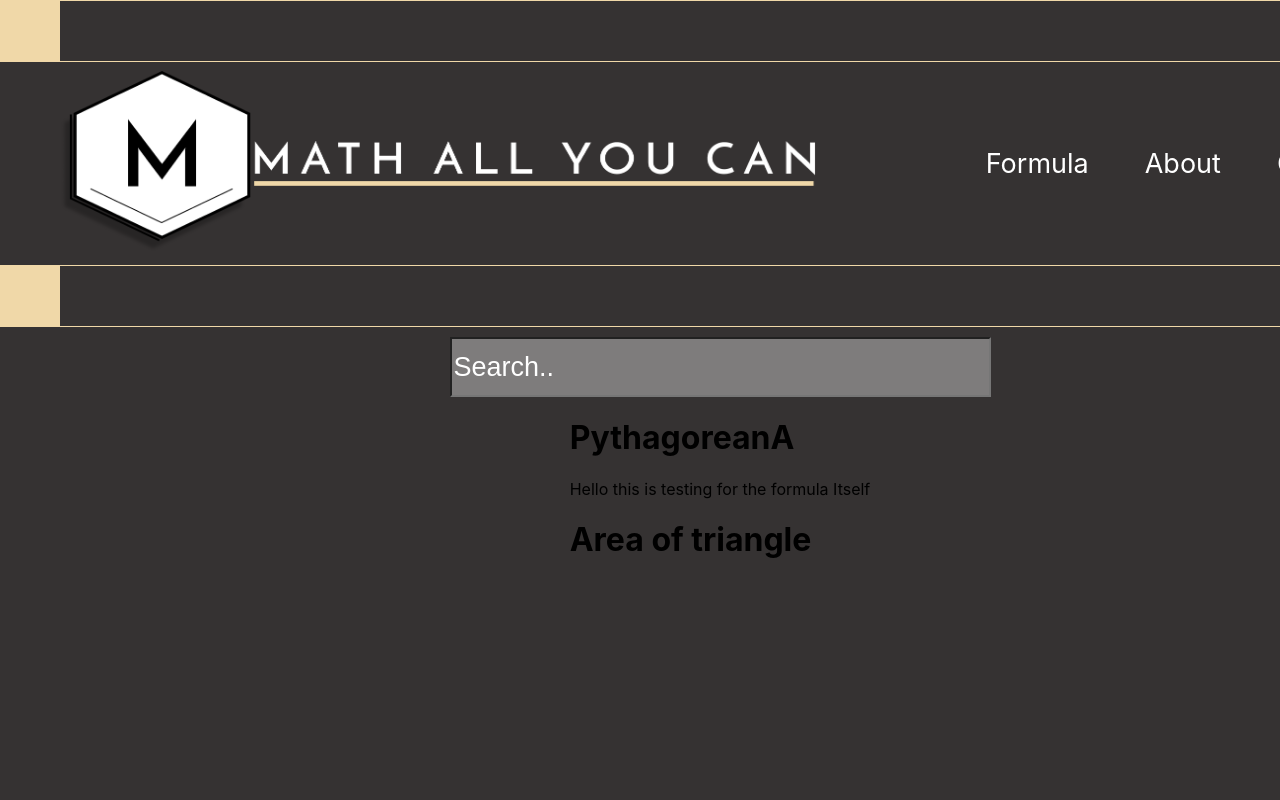
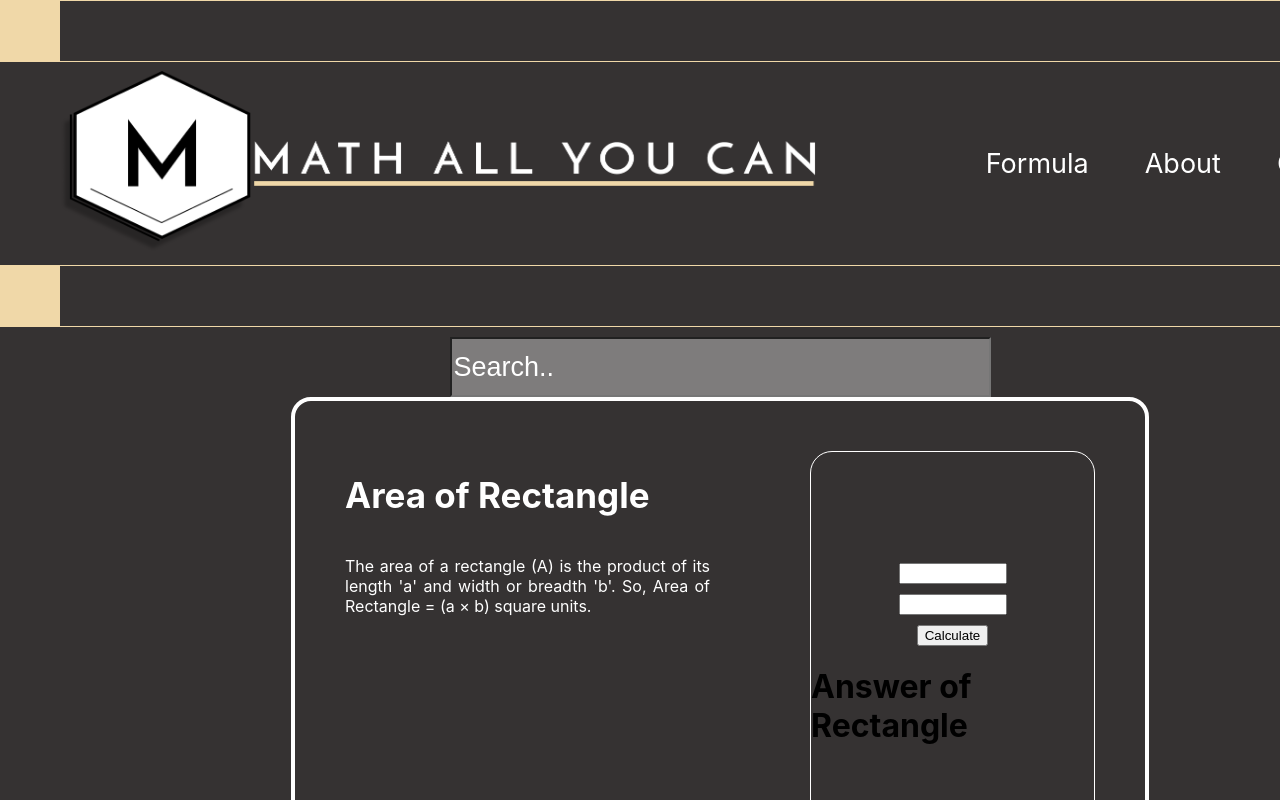
Before and after one commit to lexus654/MathAllYouCan, a React (Create React App) app: page / in a window 1280 px wide. Shown: the top 800 px of the page. Built offline with nearby package versions, Linux system fonts and the light colour scheme.

Commit message:
initial program done

```diff
--- /dev/null
+++ b/src/components/formula/AreaRectangle.js
@@ -0,0 +1,57 @@
+import styled from "styled-components";
+import React, { useState } from "react";
+
+const FormulaDiv = styled.div`
+  display: flex;
+  flex-direction: column;
+  width: 100%;
+  height: 100%;
+  justify-content: center;
+  align-items: center;
+`;
+const Input = styled.input`
+  ::placeholder {
+    color: black;
+  }
+  width: 100px;
+  margin-bottom: 10px;
+`;
+const AreaRectangle = (props) => {
+  let lenghtParameter = 0;
+  let widthParameter = 0;
+
+  const [lenght, setLenght] = useState("");
+  const [width, setWidth] = useState("");
+  const [area, setArea] = useState("Answer of Rectangle");
+  const VariableA = function (event) {
+    setLenght(event.target.value);
+    lenghtParameter = lenght;
+  };
+  const VariableB = function (event) {
+    setWidth(event.target.value);
+    widthParameter = width;
+  };
+  const CalculateArea = function () {
+    setArea(width * lenght);
+  };
+  return (
+    <FormulaDiv>
+      <Input
+        onChange={VariableA}
+        type="number"
+        placeholder="Value of Lenght"
+        value={lenght}
+      ></Input>
+      <Input
+        onChange={VariableB}
+        type="number"
+        placeholder="Value of Width"
+        value={width}
+      ></Input>
+      <button onClick={CalculateArea}>Calculate</button>
+      <h1>{area}</h1>
+    </FormulaDiv>
+  );
+};
+
+export default AreaRectangle;
--- /dev/null
+++ b/src/components/formula/AreaTriangle.js
@@ -0,0 +1,57 @@
+import styled from "styled-components";
+import React, { useState } from "react";
+
+const FormulaDiv = styled.div`
+  display: flex;
+  flex-direction: column;
+  width: 100%;
+  height: 100%;
+  justify-content: center;
+  align-items: center;
+`;
+const Input = styled.input`
+  ::placeholder {
+    color: black;
+  }
+  width: 100px;
+  margin-bottom: 10px;
+`;
+const AreaTriangle = (props) => {
+  let heightParameter = 0;
+  let baseParameter = 0;
+
+  const [height, setHeight] = useState("");
+  const [base, setBase] = useState("");
+  const [area, setArea] = useState("Answer of Triangle");
+  const VariableA = function (event) {
+    setHeight(event.target.value);
+    heightParameter = height;
+  };
+  const VariableB = function (event) {
+    setBase(event.target.value);
+    baseParameter = base;
+  };
+  const CalculateArea = function () {
+    setArea(0.5 * base * height);
+  };
+  return (
+    <FormulaDiv>
+      <Input
+        onChange={VariableA}
+        type="number"
+        placeholder="Value of Height"
+        value={height}
+      ></Input>
+      <Input
+        onChange={VariableB}
+        type="number"
+        placeholder="Value of Base"
+        value={base}
+      ></Input>
+      <button onClick={CalculateArea}>Calculate</button>
+      <h1>{area}</h1>
+    </FormulaDiv>
+  );
+};
+
+export default AreaTriangle;
--- a/src/components/logic/Search.css
+++ /dev/null
@@ -1,51 +0,0 @@
-.searchBar {
-  margin-top: 10px;
-  width: 1440px;
-  display: flex;
-  justify-content: center;
-  align-items: center;
-  position: relative;
-  flex-direction: column;
-}
-
-.search--input {
-  background-color: #7e7c7c;
-  width: 533px;
-  height: 54px;
-  font-size: 27px;
-  color: white;
-}
-
-::placeholder {
-  color: white;
-}
-
-.search--input:focus {
-  outline-color: #f0d8a8;
-}
-
-.dataResult {
-  width: 533px;
-  height: 334px;
-
-  overflow: hidden;
-  overflow-y: auto;
-  background-color: white;
-}
-
-.dataResult .dataItem {
-  width: 100%;
-  height: 50px;
-  display: flex;
-  align-items: center;
-}
-
-.dataItem {
-  margin-left: 10px;
-}
-a {
-  text-decoration: none;
-}
-a:hover {
-  background-color: lightblue;
-}
--- a/src/components/logic/Search.js
+++ b/src/components/logic/Search.js
@@ -1,70 +1,107 @@
-import "./Search.css";
 import React, { useState } from "react";
 import AreaRect from "../formula/AreaRect";
 import styled from "styled-components";
 import Display from "../dumbComponents/Display";
+import AreaTriangle from "../formula/AreaTriangle";
+import AreaRectangle from "../formula/AreaRectangle";
+const Wrapper = styled.div`
+  box-sizing: border-box;
+  border: solid 4px white;
+  height: 548px;
+  width: 858px;
+  display: flex;
+  justify-content: space-between;
+  border-radius: 20px;
+  padding: 50px;
+  & .wrapper--formula {
+    width: 283px;
+    height: 425px;
+    border-radius: 22px;
+    border: solid white 1px;
+  }
+  & .wrapper--content {
+    display: flex;
+    flex-direction: column;
+    width: 365px;
 
+    & .wrapper--content--headings {
+      color: white;
+      font-size: 35px;
+    }
+    & .wrapper--content--text {
+      color: white;
+      text-align: justify;
+    }
+  }
+`;
+
+const SearchBar = styled.div`
+  margin-top: 10px;
+  width: 1440px;
+  display: flex;
+  justify-content: center;
+  align-items: center;
+  position: relative;
+  flex-direction: column;
+
+  & .search--input {
+    background-color: #7e7c7c;
+    width: 533px;
+    height: 54px;
+    font-size: 27px;
+    color: white;
+  }
+
+  & ::placeholder {
+    color: white;
+  }
+
+  & .search--input:focus {
+    outline-color: #f0d8a8;
+  }
+
+  & .dataResult {
+    width: 533px;
+    height: 334px;
+
+    overflow: hidden;
+    overflow-y: auto;
+    background-color: white;
+  }
+
+  & .dataResult .dataItem {
+    width: 100%;
+    height: 50px;
+    display: flex;
+    align-items: center;
+  }
+
+  & .dataItem {
+    margin-left: 10px;
+  }
+  & a {
+    text-decoration: none;
+  }
+  & a:hover {
+    background-color: lightblue;
+  }
+`;
 const Search = (props) => {
-  const wrapper = styled.div`
-    border: solid 1px white;
-    height: 548px;
-    width: 858px;
-  `;
   const listOfFormula = [
     {
       name: "Area of Rectangle",
-      formula: <AreaRect></AreaRect>,
+      description:
+        "The area of a rectangle (A) is the product of its length 'a' and width or breadth 'b'. So, Area of Rectangle = (a × b) square units.",
+      formula: <AreaRectangle></AreaRectangle>,
     },
     {
-      name: "Area of Square",
-      formula: <AreaRect></AreaRect>,
-    },
-    {
-      name: "Area of triangle",
-      formula: <AreaRect></AreaRect>,
-    },
-    {
-      name: "Area of 1",
-      formula: <AreaRect></AreaRect>,
-    },
-    {
-      name: "Area of 2",
-      formula: <AreaRect></AreaRect>,
-    },
-    {
-      name: "Area of 3",
-      formula: <AreaRect></AreaRect>,
-    },
-    {
-      name: "Area of 4",
-      formula: <AreaRect></AreaRect>,
-    },
-    {
-      name: "Area of 1343",
-      formula: <AreaRect></AreaRect>,
-    },
-    {
-      name: "Area of 234234",
-      formula: <AreaRect></AreaRect>,
-    },
-    {
-      name: "Area of t1231",
-      formula: <AreaRect></AreaRect>,
-    },
-    {
-      name: "Area of 535",
-      formula: <AreaRect></AreaRect>,
-    },
-    {
-      name: "Area of t23123",
-      formula: <AreaRect></AreaRect>,
-    },
-    {
-      name: "Area of t4636",
-      formula: <AreaRect></AreaRect>,
+      name: "Area of Triangle",
+      description:
+        "To calculate the area of a triangle, multiply the height by the width (this is also known as the 'base') then divide by 2.",
+      formula: <AreaTriangle></AreaTriangle>,
     },
   ];
-  let [formula, setFormula] = useState(listOfFormula[2].name);
+  let [formula, setFormula] = useState(listOfFormula[0]);
   const [filteredData, setFilteredData] = useState([]);
   const handleFilter = (event) => {
     const searchWord = event.target.value;
@@ -74,7 +111,7 @@ const Search = (props) => {
     setFilteredData(newFilter);
   };
   return (
-    <div className="searchBar">
+    <SearchBar className="searchBar">
       <input
         onChange={handleFilter}
         className="search--input"
@@ -87,7 +124,7 @@ const Search = (props) => {
             return (
               <a
                 onClick={function () {
-                  setFormula(listOfFormula[`${key}`].name);
+                  setFormula(listOfFormula[`${key}`]);
                   filteredData.length = 0;
                 }}
                 className="dataItem"
@@ -99,18 +136,14 @@ const Search = (props) => {
           })}
         </div>
       )}
-      <div className={{ wrapper }}>
+      <Wrapper>
         <div className="wrapper--content">
-          <h1 className="wrapper--content--headings">PythagoreanA</h1>
-          <p className="wrapper--content--text">
-            Hello this is testing for the formula Itself
-          </p>
+          <h1 className="wrapper--content--headings">{formula.name}</h1>
+          <p className="wrapper--content--text">{formula.description}</p>
         </div>
-        <div className="wrapper--formula">
-          <Display formula={formula}></Display>
-        </div>
-      </div>
-    </div>
+        <div className="wrapper--formula">{formula.formula}</div>
+      </Wrapper>
+    </SearchBar>
   );
 };
 
```
